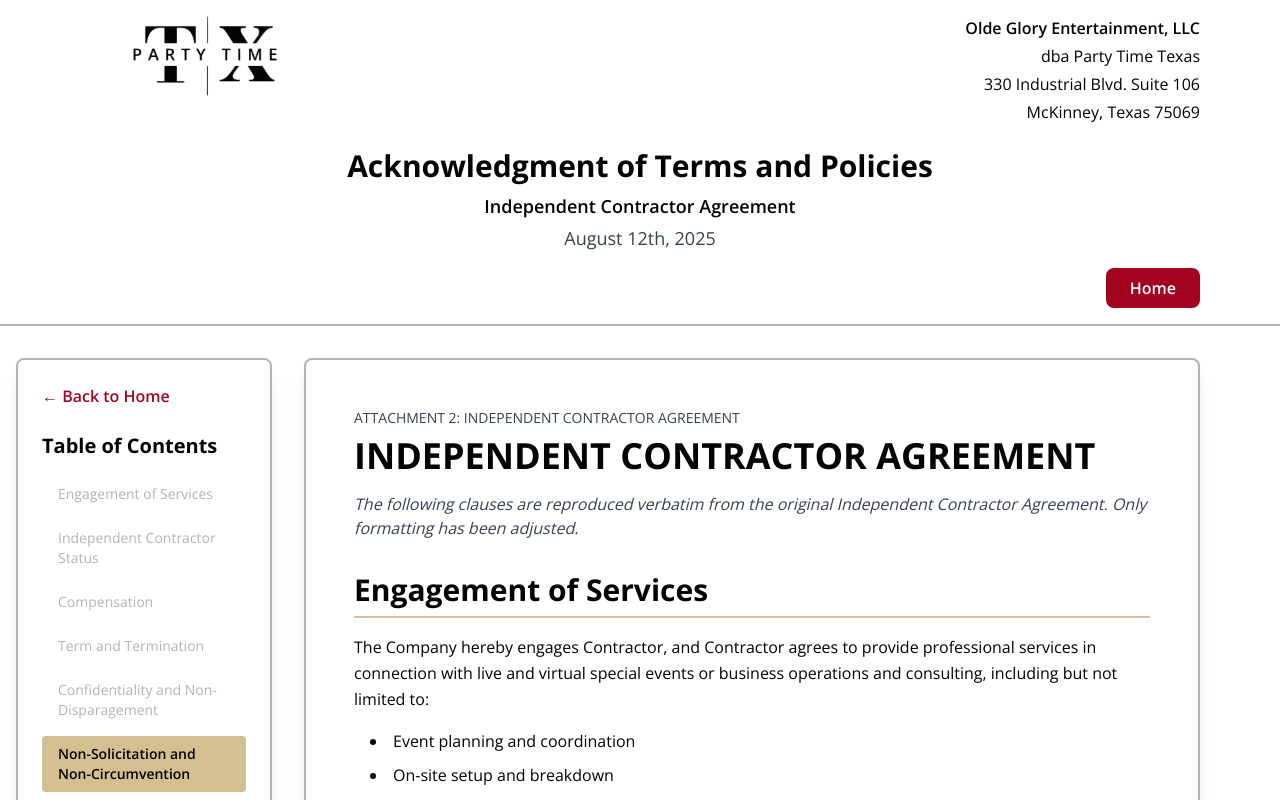
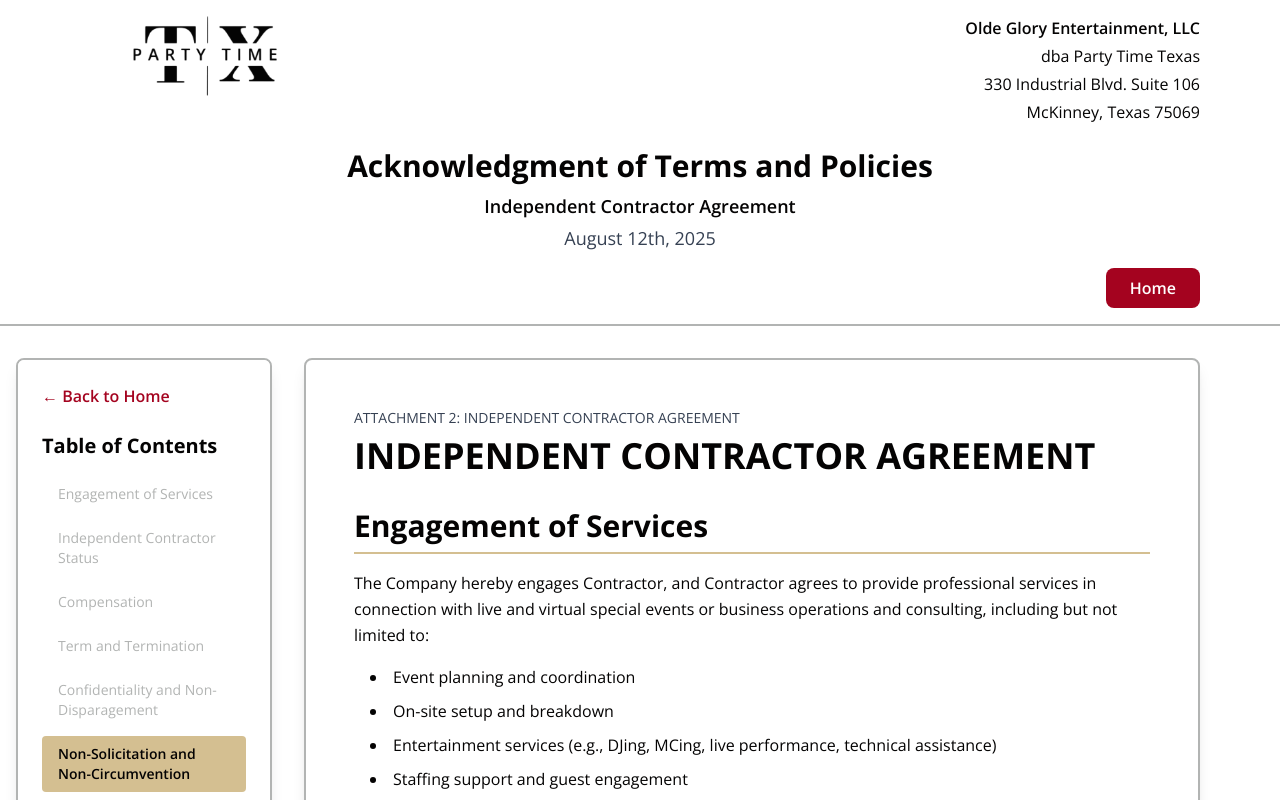
Before and after one commit to AshtonMedina22/PTT-Internal-Docs, a Next.js app: page /agreement in a window 1280 px wide. Shown: the top 800 px of the page. Built offline with nearby package versions, Linux system fonts and the light colour scheme.

Commit message:
Remove unnecessary disclaimer text from agreement page

```diff
--- a/app/agreement/page.js
+++ b/app/agreement/page.js
@@ -145,9 +145,6 @@
                 <h1 className="text-2xl md:text-3xl lg:text-4xl font-bold text-brand-black mb-4 whitespace-nowrap">
                   INDEPENDENT CONTRACTOR AGREEMENT
                 </h1>
-                <p className="text-gray-700 italic">
-                  The following clauses are reproduced verbatim from the original Independent Contractor Agreement. Only formatting has been adjusted.
-                </p>
               </div>
 
               {/* Engagement of Services */}
```
